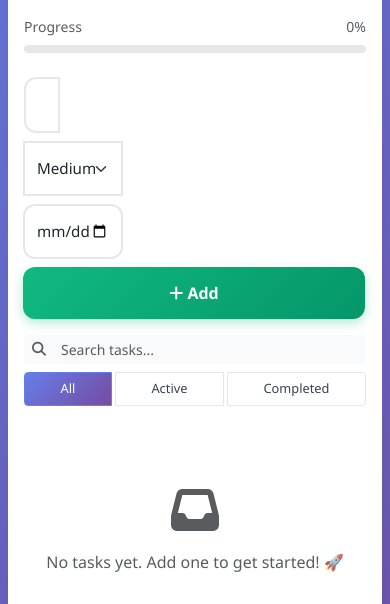
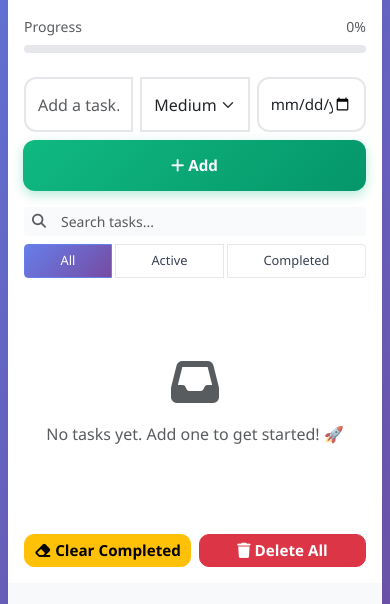
Before and after one commit to AdilbekAllayarov/To-Do-List, a plain HTML site: page index.html in a window 390 px wide. Shown: the part 184-788 px from the top of the page. Drawn offline with nearby package versions, Linux system fonts and the light colour scheme.

Commit message:
Add Netlify configuration and improve mobile responsiveness

```diff
--- a/index.html
+++ b/index.html
@@ -58,16 +58,16 @@
                                 type="text"
                                 id="taskInput"
                                 class="form-control premium-input"
-                                placeholder="What needs to be done today?"
+                                placeholder="Add a task..."
                                 autocomplete="off"
                             >
-                            <select id="prioritySelect" class="form-select priority-select">
+                            <select id="prioritySelect" class="form-select priority-select" title="Priority">
                                 <option value="low">Low</option>
                                 <option value="medium" selected>Medium</option>
                                 <option value="high">High</option>
                             </select>
-                            <input type="date" id="dueDateInput" class="form-control">
-                            <button class="btn btn-success" type="button" id="addBtn">
+                            <input type="date" id="dueDateInput" class="form-control" title="Due Date">
+                            <button class="btn btn-success" type="button" id="addBtn" title="Add Task">
                                 <i class="fas fa-plus"></i> Add
                             </button>
                         </div>
--- a/styles.css
+++ b/styles.css
@@ -633,16 +633,28 @@ body.dark-mode .tasks-container::-webkit-scrollbar-track {
     }
 
     .input-wrapper {
-        flex-direction: column;
+        flex-direction: row;
+        gap: 0.5rem;
+        flex-wrap: wrap;
     }
 
     .input-wrapper input,
     .input-wrapper select {
-        width: 100%;
+        flex: 1 1 calc(33.333% - 0.35rem);
+        min-width: 80px;
+        font-size: 1rem;
+        padding: 0.75rem;
     }
 
     .input-wrapper button {
+        flex: 1 1 100%;
         width: 100%;
+        font-size: 0.95rem;
+        padding: 0.75rem;
+    }
+
+    .premium-input {
+        font-size: 0.95rem;
     }
 
     .row > .col-md-6 {
```
Also changed, not shown: 1 other file.
